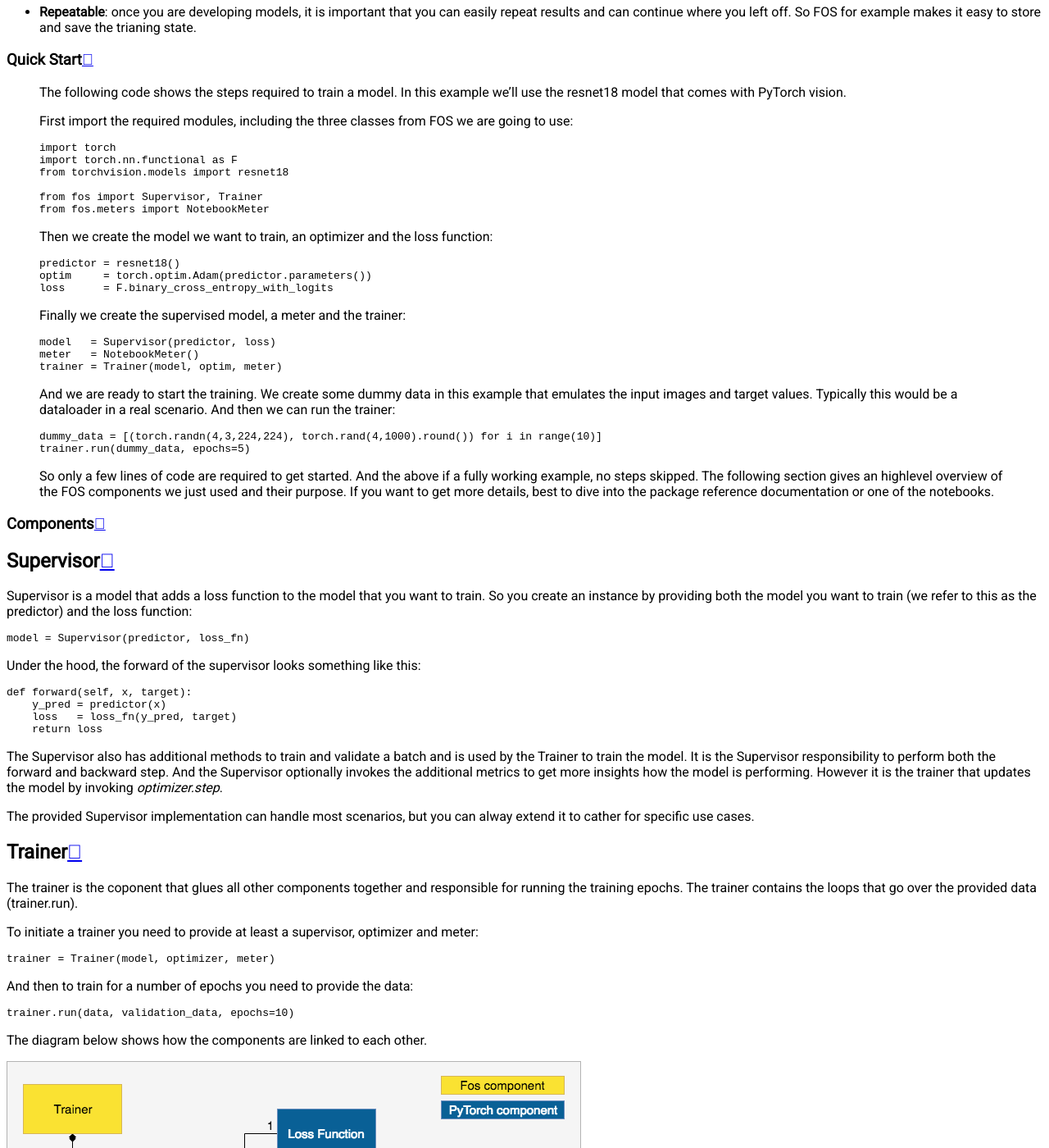
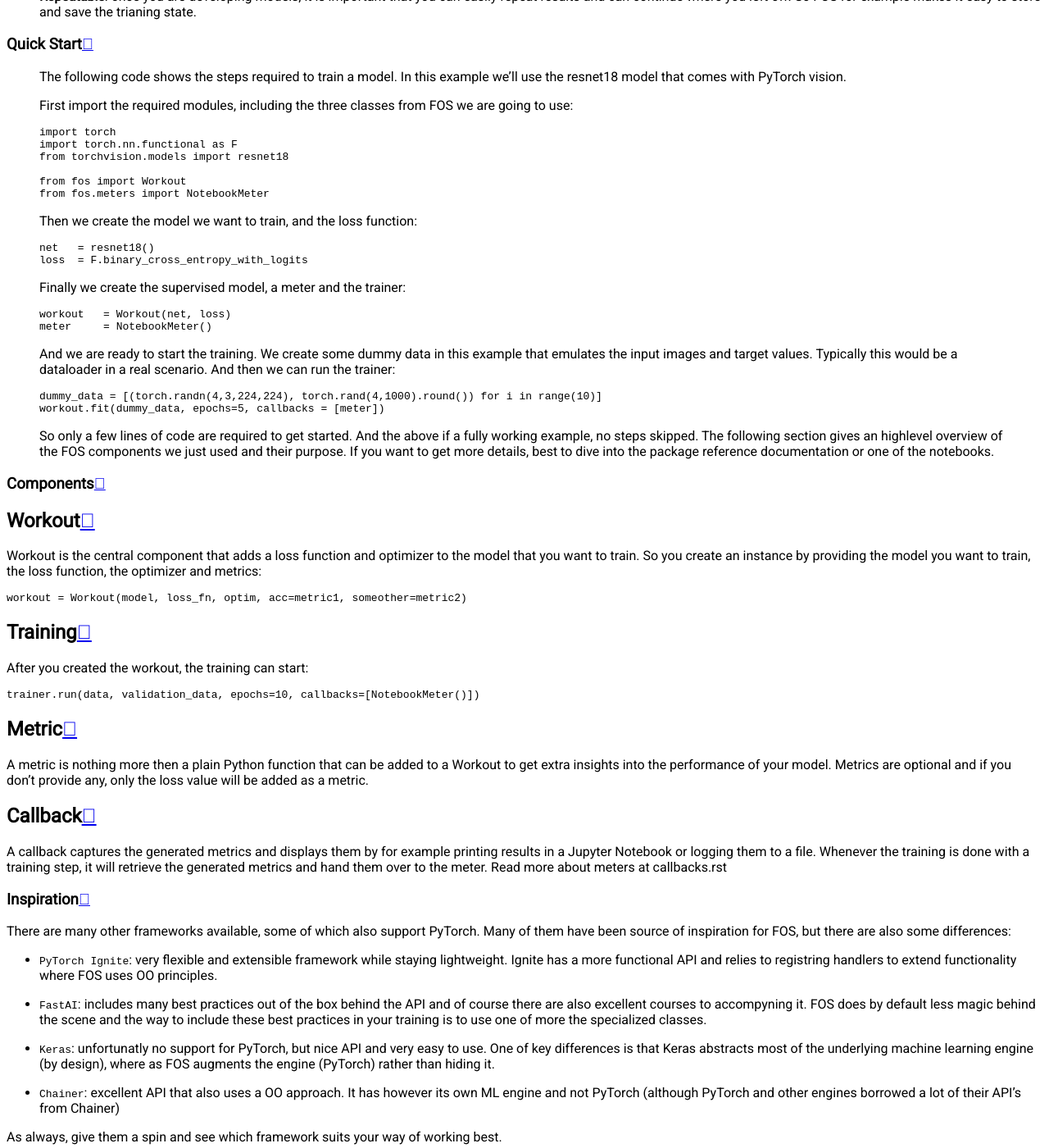
Before and after one commit to neurallayer/fos, a Sphinx documentation site: the page built from docs/source/introduction.rst, in a window 1280 px wide and 1400 px high, scrolled down 1906 px. Shown: the whole window at 82% size. Built offline with Sphinx 7.4.7 and the Read the Docs theme 2.0.0, drawn with Linux system fonts in a browser that asks for light colours; some of the changed text lies outside the part shown.

Commit message:
fixed more doc

```diff
--- a/docs/source/introduction.rst
+++ b/docs/source/introduction.rst
@@ -46,27 +46,26 @@ Quick Start
         import torch.nn.functional as F
         from torchvision.models import resnet18
 
-        from fos import Supervisor, Trainer
+        from fos import Workout
         from fos.meters import NotebookMeter
 
-    Then we create the model we want to train, an optimizer and the loss function::
+    Then we create the model we want to train, and the loss function::
 
-       predictor = resnet18()
-       optim     = torch.optim.Adam(predictor.parameters())
-       loss      = F.binary_cross_entropy_with_logits
+       net   = resnet18()
+       loss  = F.binary_cross_entropy_with_logits
 
     Finally we create the supervised model, a meter and the trainer::
 
-       model   = Supervisor(predictor, loss)
-       meter   = NotebookMeter()
-       trainer = Trainer(model, optim, meter)
+       workout   = Workout(net, loss)
+       meter     = NotebookMeter()
+
 
     And we are ready to start the training. We create some dummy data in this example that emulates
     the input images and target values. Typically this would be a dataloader in a real scenario.
     And then we can run the trainer::
 
        dummy_data = [(torch.randn(4,3,224,224), torch.rand(4,1000).round()) for i in range(10)]
-       trainer.run(dummy_data, epochs=5)
+       workout.fit(dummy_data, epochs=5, callbacks = [meter])
 
     So only a few lines of code are required to get started. And the above if a fully
     working example, no steps skipped. The following section gives an highlevel overview of the FOS
@@ -77,73 +76,32 @@ Quick Start
 Components
 ==========
 
-Supervisor
-----------
-Supervisor is a model that adds a loss function to the model that you want to train.
-So you create an instance by providing both the model you want to train (we refer to this as the predictor)
-and the loss function::
+Workout
+-------
+Workout is the central component that adds a loss function and optimizer to the model that you want to train.
+So you create an instance by providing the model you want to train, the loss function, the optimizer and metrics::
 
-    model = Supervisor(predictor, loss_fn)
-
-Under the hood, the forward of the supervisor looks something like this::
-
-    def forward(self, x, target):
-        y_pred = predictor(x)
-        loss   = loss_fn(y_pred, target)
-        return loss
-
-The Supervisor also has additional methods to train and validate a batch and is used by the Trainer to train the model.
-It is the Supervisor responsibility to perform both the forward and backward step. And the Supervisor optionally invokes the additional metrics to get more insights how the model is performing. However it is the trainer that updates
-the model by invoking `optimizer.step`.
-
-The provided Supervisor implementation can handle most scenarios, but you can alway extend it to
-cather for specific use cases.
+    workout = Workout(model, loss_fn, optim, acc=metric1, someother=metric2)
 
 
-Trainer
--------
-The trainer is the coponent that glues all other components together and responsible for running the training epochs.
-The trainer contains the loops that go over the provided data (trainer.run).
+Training
+--------
+After you created the workout, the training can start::
 
-To initiate a trainer you need to provide at least a supervisor, optimizer and meter::
-
-    trainer = Trainer(model, optimizer, meter)
-
-And then to train for a number of epochs you need to provide the data::
-
-    trainer.run(data, validation_data, epochs=10)
-
-The diagram below shows how the components are linked to each other.
-
-.. image:: /_static/img/logical_components.png
+    trainer.run(data, validation_data, epochs=10, callbacks=[NotebookMeter()])
 
 
 Metric
 ------
-A metric is nothing more then a plain Python function that can be added to a Supervisor or a Trainer to get extra insights into
-the performance of your model. There are two types of metrics support:
-
-1) Metrics that evaluate the prediction vs target values. These can be passed as an argument when you create a Supervisor.
-2) metrics that evaluate the model itself. These can be passed as an argument when you create a Trainer.
-
-Metrics are optional and if you don't provide any, only the loss value will be added as a metric.
-
-Meter
------
-A meter captures the generated metrics and displays them by for example printing results in a Jupyter Notebook or
-logging them to a file. Whenever the trainer is done with a training step, it will retrieve the generated metrics and hand them
-over to the meter (meter.update).
+A metric is nothing more then a plain Python function that can be added to a Workout to get extra insights into
+the performance of your model. Metrics are optional and if you don't provide any, only the loss value will be added as a metric.
 
 
-Read more about meters (and calcuators) at meters.rst
-
-
-
-Flow
-====
-The following diagram shows the interactin between the various components when you invoke ``trainer.run``:
-
-.. image:: /_static/img/logical_flow.png
+Callback
+--------
+A callback captures the generated metrics and displays them by for example printing results in a Jupyter Notebook or
+logging them to a file. Whenever the training is done with a training step, it will retrieve the generated metrics and hand them
+over to the meter. Read more about meters at callbacks.rst
 
 
 Inspiration
```
